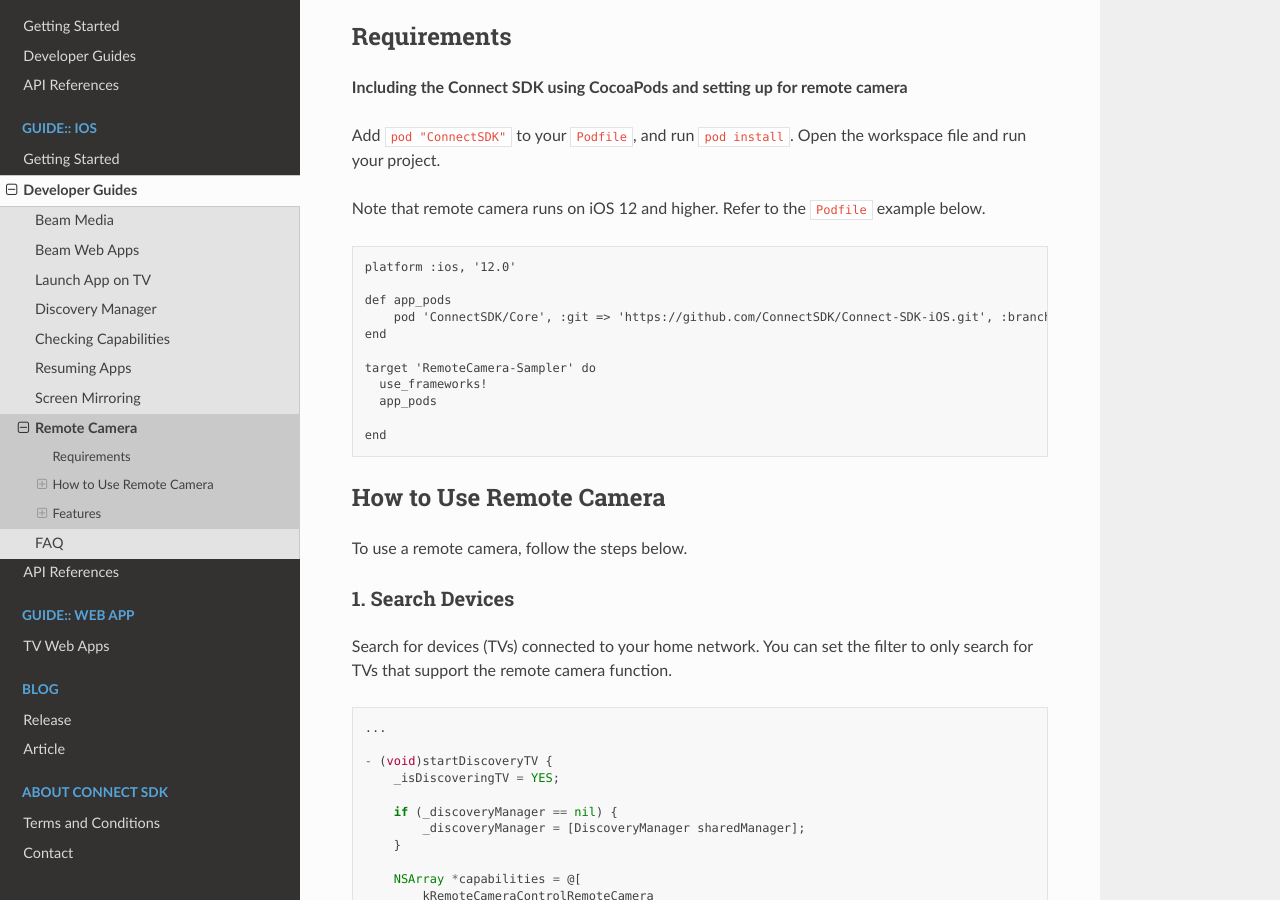
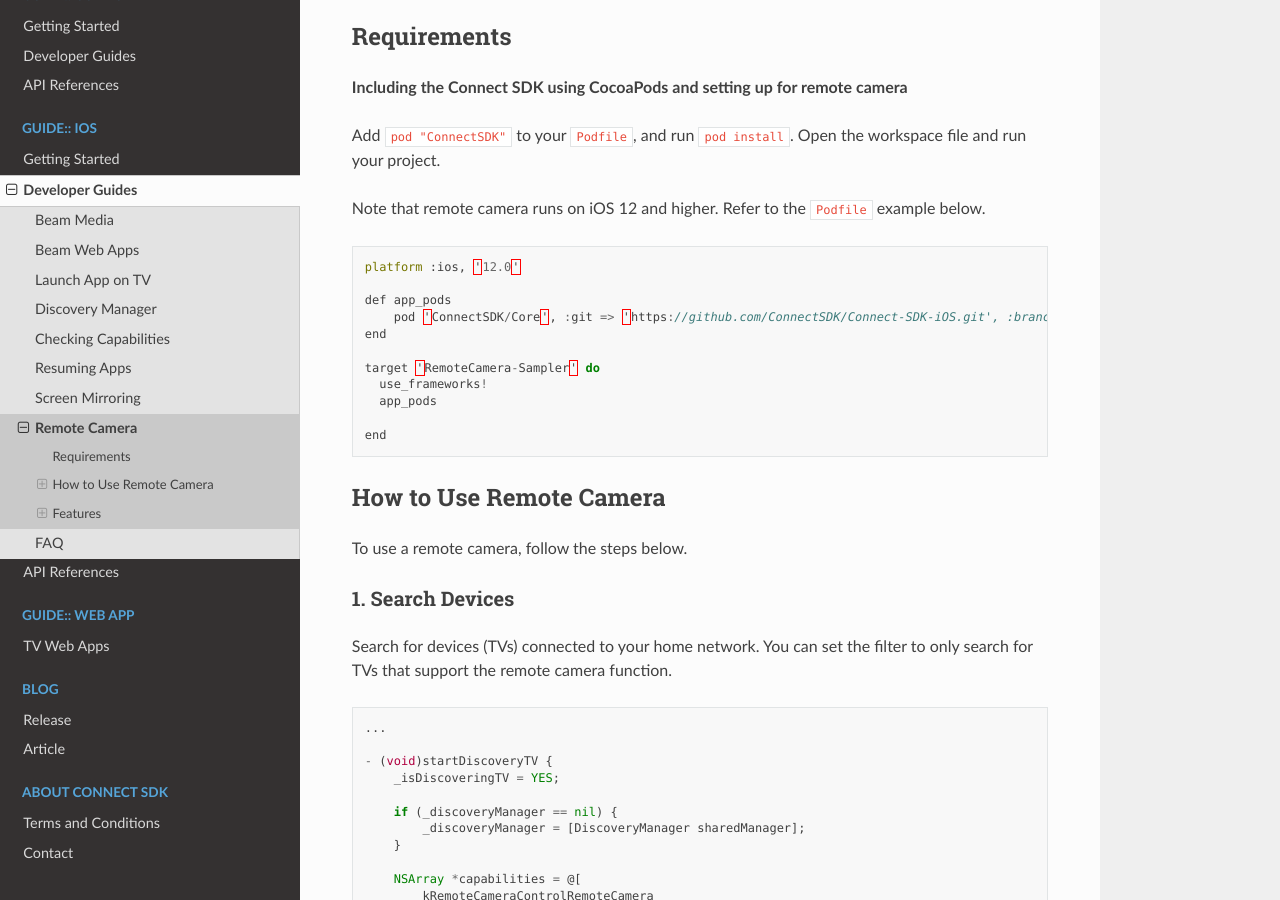
Before and after one commit to ConnectSDK/connectsdk.com, a Sphinx documentation site: the page built from docs/guide-ios/ios-remote-camera.rst, in a window 1280 px wide and 900 px high, scrolled down 337 px. Built offline with Sphinx 7.4.7 and the Read the Docs theme 2.0.0, drawn with Linux system fonts in a browser that asks for light colours; pages that are not in the unit, such as notebooks, are missing from menus.

Commit message:
Modified iOS developer guide for LG Cast

```diff
--- a/docs/guide-ios/ios-remote-camera.rst
+++ b/docs/guide-ios/ios-remote-camera.rst
@@ -17,7 +17,7 @@ Add ``pod "ConnectSDK"`` to your ``Podfile``, and run ``pod install``. Open the
 
 Note that remote camera runs on iOS 12 and higher. Refer to the ``Podfile`` example below.
 
-.. code-block::
+.. code-block:: obj-c
 
     platform :ios, '12.0'
 
--- a/docs/guide-ios/ios-screen-mirroring.rst
+++ b/docs/guide-ios/ios-screen-mirroring.rst
@@ -20,7 +20,7 @@ Add ``pod "ConnectSDK"`` to your ``Podfile``, and run ``pod install``. Open the
 Note that screen mirroring runs on iOS 12 and higher. In case of Broadcast Upload Extension for
 Screen Mirroring, set the APPLICATION_EXTENSION_API_ONLY value to NO. Refer to the ``Podfile`` example below.
 
-.. code-block::
+.. code-block:: obj-c
 
     platform :ios, '12.0'
 
```
